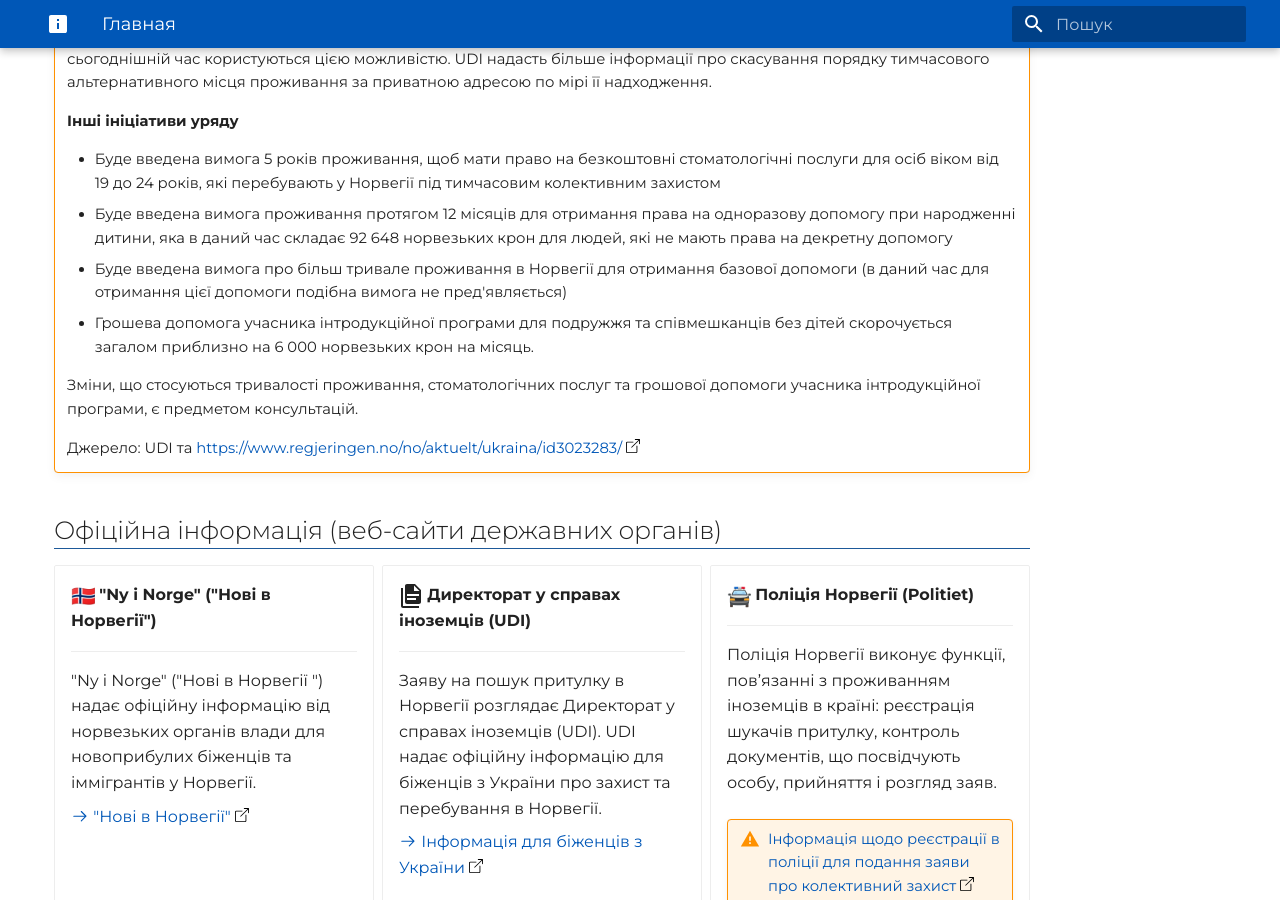
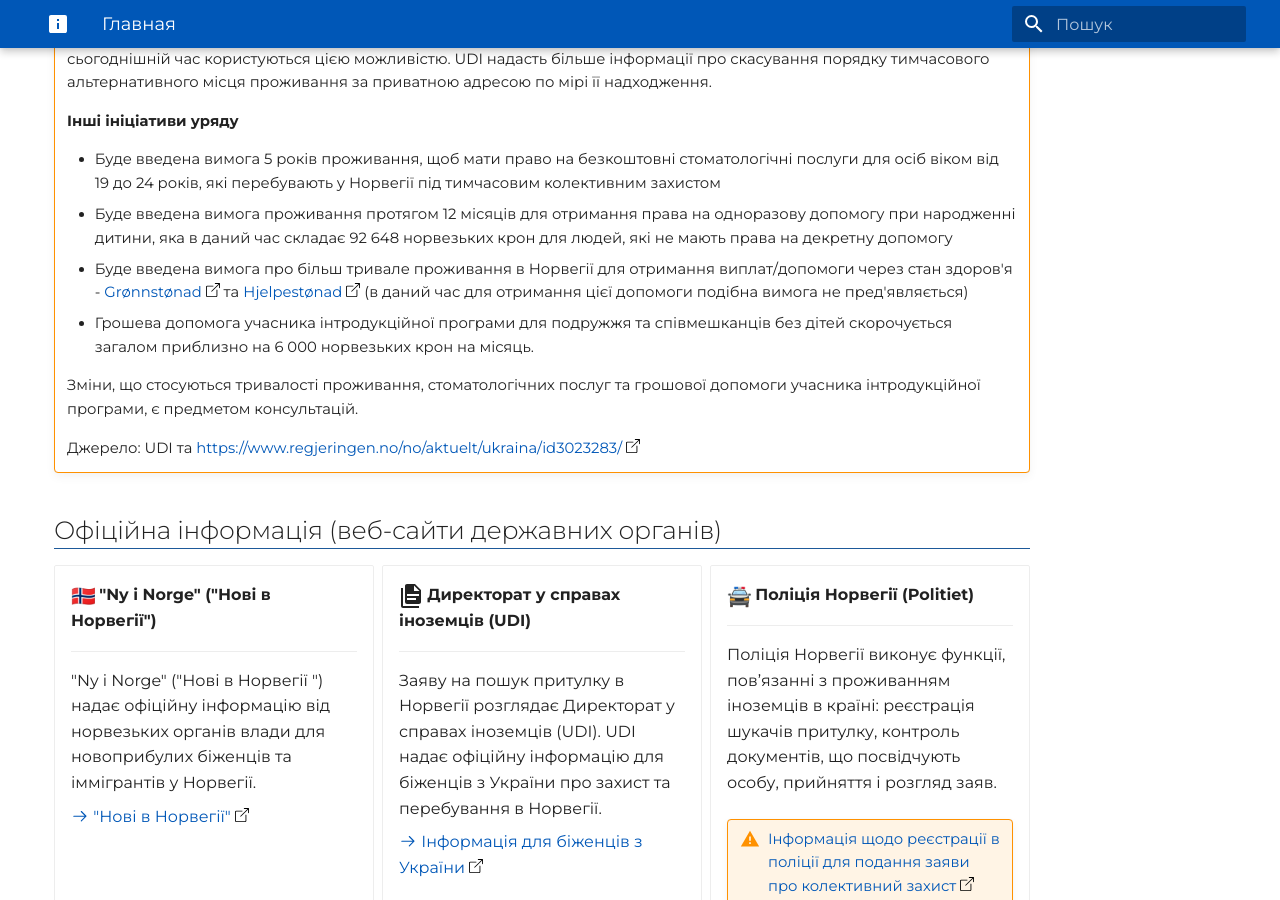
Before and after one commit to norgeinfo/norgeinfo.github.io, an MkDocs documentation site: the page built from docs/index.md, in a window 1280 px wide and 900 px high, scrolled down 679 px. Built offline with MkDocs 1.6.1 and Material for MkDocs 9.7.7, drawn with Linux system fonts in a browser that asks for light colours; emoji names are drawn with the system emoji font.

Commit message:
Update index.md

```diff
--- a/docs/index.md
+++ b/docs/index.md
@@ -16,7 +16,7 @@
 
     - Буде введена вимога 5 років проживання, щоб мати право на безкоштовні стоматологічні послуги для осіб віком від 19 до 24 років, які перебувають у Норвегії під тимчасовим колективним захистом
     - Буде введена вимога проживання протягом 12 місяців для отримання права на одноразову допомогу при народженні дитини, яка в даний час складає 92 648 норвезьких крон для людей, які не мають права на декретну допомогу
-    - Буде введена вимога про більш тривале проживання в Норвегії для отримання базової допомоги (в даний час для отримання цієї допомоги подібна вимога не пред'являється)
+    - Буде введена вимога про більш тривале проживання в Норвегії для отримання виплат/допомоги через стан здоров'я - [Grønnstønad](https://www.nav.no/grunnstonad) та [Hjelpestønad](https://www.nav.no/hjelpestonad) (в даний час для отримання цієї допомоги подібна вимога не пред'являється)
     - Грошева допомога учасника інтродукційної програми для подружжя та співмешканців без дітей скорочується загалом приблизно на 6 000 норвезьких крон на місяць.
 
     Зміни, що стосуються тривалості проживання, стоматологічних послуг та грошової допомоги учасника інтродукційної програми, є предметом консультацій.
```
